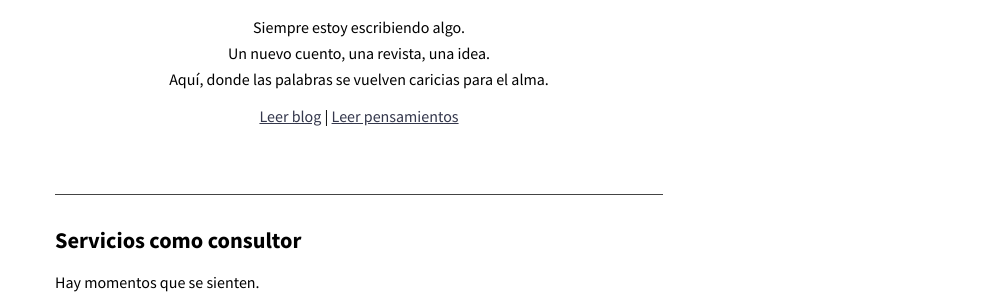
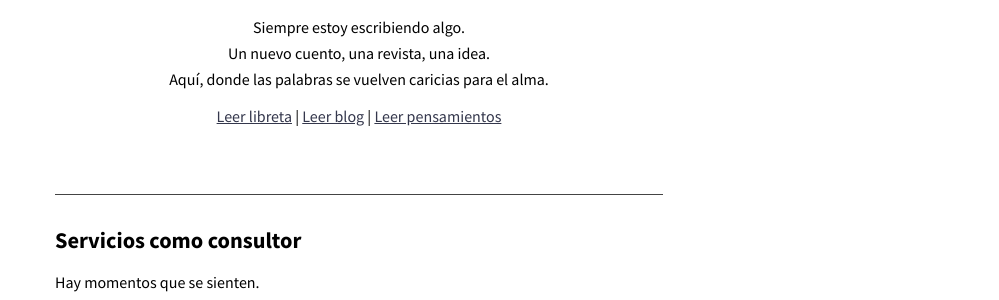
Before and after one commit to KajiiNarumi/iasuarezv, a Jekyll site: the page built from index.html, in a window 1280 px wide and 900 px high, scrolled down 757 px. Shown: the part 154-454 px from the top of the window, without its empty margins (281-1280 px from the left). Built offline with Jekyll 4.4.1, drawn with Linux system fonts in a browser that asks for light colours; nearby versions of some CDN libraries; the list of posts is cut into pages by our own code.

Commit message:
Update index.html

```diff
--- a/index.html
+++ b/index.html
@@ -34,7 +34,7 @@ entries_layout: list
     <p>Siempre estoy escribiendo algo.<br>
     Un nuevo cuento, una revista, una idea.<br>
     Aquí, donde las palabras se vuelven caricias para el alma.</p>
-    <p><a href="/bitacora/">Leer blog</a> | <a href="/memorias/"> Leer pensamientos</a></p>
+    <p><a href="/libreta/">Leer libreta</a> | <a href="/bitacora/">Leer blog</a> | <a href="/memorias/"> Leer pensamientos</a></p>
   </section>
 
   <section class="text-left bloque">
```
